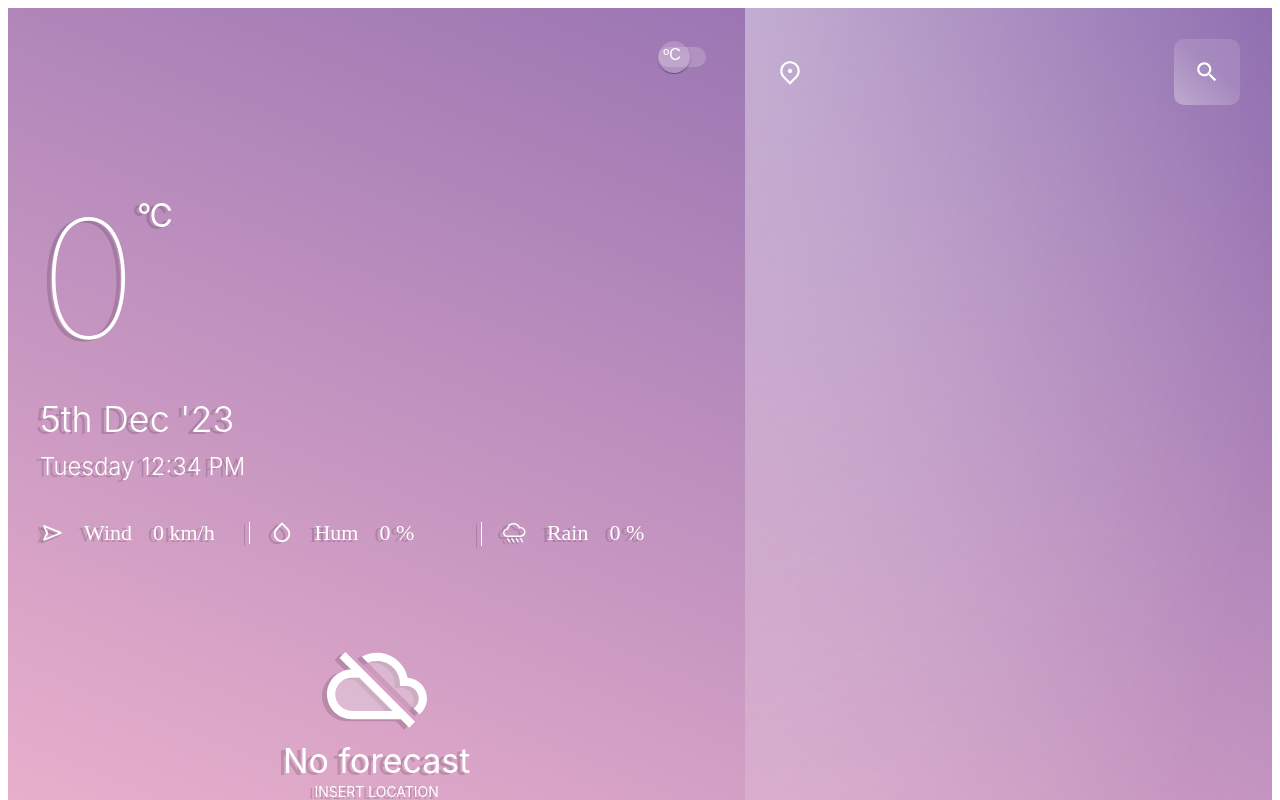
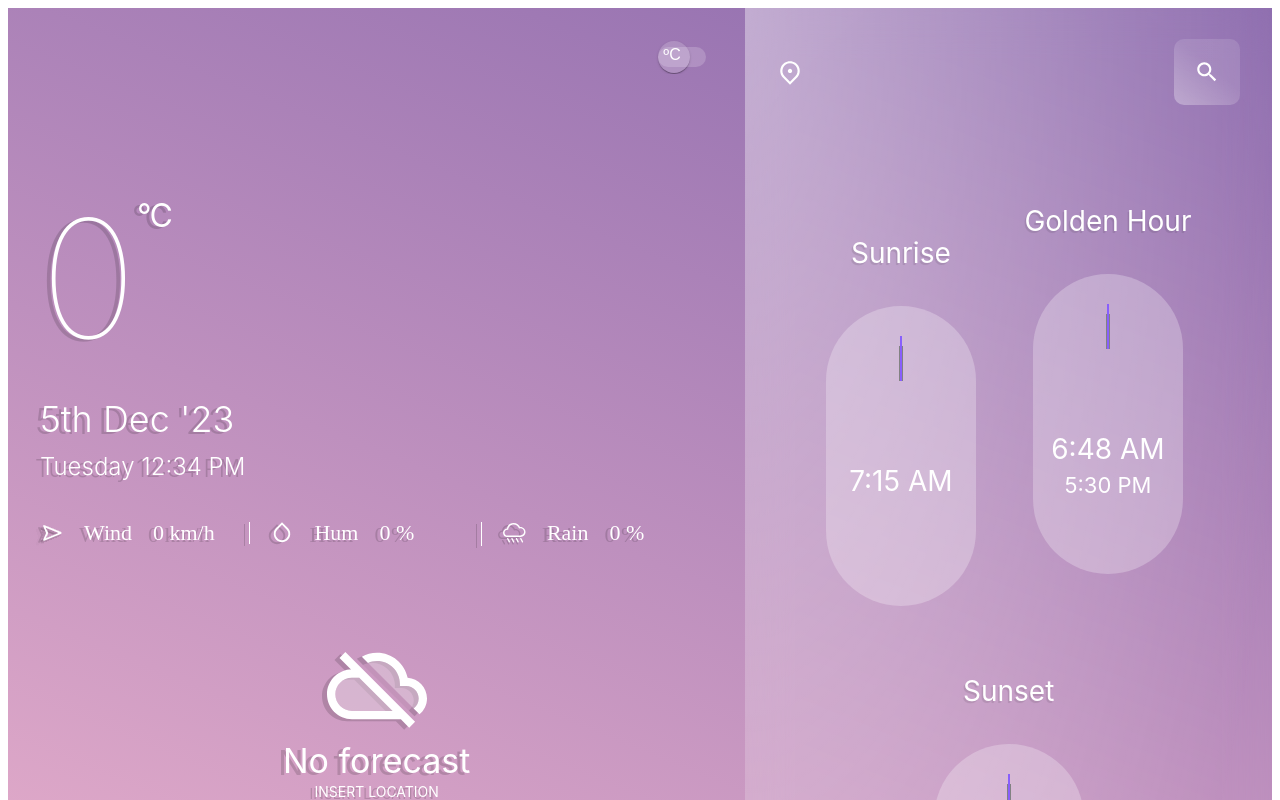
Before and after one commit to HenriqueCSouzza/weather-app, a React (Vite) app: page / in a window 1280 px wide. Shown: the top 800 px of the page. Built offline with nearby package versions, Linux system fonts and the light colour scheme.

Commit message:
create clock

```diff
--- /dev/null
+++ b/src/components/Clock/Clock.tsx
@@ -0,0 +1,48 @@
+import { useState, useEffect } from 'react'
+
+const Clock = ({ dt }: { dt: number }) => {
+  const [seconds, setSeconds] = useState(0)
+  const [minutes, setMinutes] = useState(0)
+  const [hours, setHours] = useState(0)
+
+  useEffect(() => {
+    const now = new Date(dt * 1000)
+    setSeconds(now.getSeconds() * 6)
+    setMinutes(now.getMinutes() * 6)
+    setHours(((now.getHours() % 12) + now.getMinutes() / 60) * 30)
+  }, [dt])
+
+  return (
+    <svg width="150">
+      <line
+        x1="75"
+        y1="75"
+        x2="75"
+        y2="60"
+        transform={`rotate(${hours} 75 75)`}
+        stroke="#EEECEC"
+        strokeWidth="4"
+      />
+      <line
+        x1="75"
+        y1="75"
+        x2="75"
+        y2="40"
+        transform={`rotate(${minutes} 75 75)`}
+        stroke="#828282"
+        strokeWidth="4"
+      />
+      <line
+        x1="75"
+        y1="75"
+        x2="75"
+        y2="30"
+        transform={`rotate(${seconds} 75 75)`}
+        stroke="#885FFC"
+        strokeWidth="2"
+      />
+    </svg>
+  )
+}
+
+export default Clock
--- /dev/null
+++ b/src/components/Clock/index.tsx
@@ -0,0 +1 @@
+export { default } from './Clock'
--- /dev/null
+++ b/src/components/ClockBox/ClockBox.tsx
@@ -0,0 +1,67 @@
+import { Box, Typography } from '@mui/material'
+import Clock from '../Clock'
+export default function ClockBox({
+  title,
+  hourBegin,
+  hourEnd,
+  dt
+}: {
+  title: string
+  hourBegin?: string
+  hourEnd?: string
+  dt?: number
+}) {
+  const dtFormat = dt ? dt * 1000 : 0
+
+  return (
+    <Box
+      display="flex"
+      flexDirection="column"
+      justifyContent="center"
+      alignItems="center"
+    >
+      <Box
+        sx={{
+          color: '#fff',
+          textAlign: 'center',
+          textShadow: '-1.51px 2.26px 0.75px rgba(0, 0, 0, 0.10)',
+          '.MuiTypography-body1': {
+            fontSize: '28px'
+          }
+        }}
+        mb={4}
+      >
+        <Typography>{title}</Typography>
+      </Box>
+      <Box
+        sx={{
+          borderRadius: '100px',
+          background: 'rgba(255, 255, 255, 0.26)',
+          width: 150,
+          height: 300
+        }}
+      >
+        <Clock dt={dtFormat} />
+        <Box
+          sx={{
+            textAlign: 'center',
+            color: '#fff',
+            '.MuiTypography-body1': {
+              fontSize: '28px'
+            },
+            '.MuiTypography-body2': {
+              fontSize: '22px'
+            }
+          }}
+        >
+          <Typography variant="body1">
+            {hourBegin?.replace(/:\d{2}\s/, ' ')}
+          </Typography>
+          <Typography variant="body2">
+            {hourEnd?.replace(/:\d{2}\s/, ' ')}
+          </Typography>
+        </Box>
+      </Box>
+    </Box>
+  )
+}
--- /dev/null
+++ b/src/components/ClockBox/index.tsx
@@ -0,0 +1 @@
+export { default } from './ClockBox'
--- a/src/components/SearchLocationBox/LocationInput.tsx
+++ b/src/components/SearchLocationBox/LocationInput.tsx
@@ -35,7 +35,7 @@ const LocationInput = ({
             fullWidth
             onChange={handleChange}
           />
-          <IconButton onClick={handleVisibleClick}>
+          <IconButton onClick={handleVisibleClick} disableRipple>
             <Close
               color="white"
               sx={{
@@ -46,7 +46,10 @@ const LocationInput = ({
         </>
       ) : null}
 
-      <IconButton onClick={visibility ? submitText : handleVisibleClick}>
+      <IconButton
+        onClick={visibility ? submitText : handleVisibleClick}
+        disableRipple
+      >
         <SearchIcon
           color="white"
           sx={{
--- a/src/view/RightWeatherView/RightWeatherContent.tsx
+++ b/src/view/RightWeatherView/RightWeatherContent.tsx
@@ -1,6 +1,30 @@
-import { Box } from '@mui/material'
+import { Grid } from '@mui/material'
+import ClockBox from '../../components/ClockBox'
 // type RightWeatherContentProps = {}
 
 export default function RightWeatherContent() {
-  return <Box display="flex" flexDirection="column" gap={5}></Box>
+  return (
+    <Grid
+      container
+      alignItems="center"
+      justifyContent={{ xs: 'center', sm: 'center', md: 'space-evenly' }}
+    >
+      <Grid item mt={{ xs: 0, sm: 0, md: 8 }}>
+        <ClockBox title="Sunrise" hourBegin="7:15:09 AM" />
+      </Grid>
+      <Grid
+        item
+        sx={{ display: 'flex', justifyContent: 'center', alignItems: 'center' }}
+      >
+        <ClockBox
+          title="Golden Hour"
+          hourBegin="6:48:01 AM"
+          hourEnd="5:30:01 PM"
+        />
+      </Grid>
+      <Grid mt={{ xs: 0, sm: 0, md: 8 }} item>
+        <ClockBox title="Sunset" hourBegin="5:02:53 PM" />
+      </Grid>
+    </Grid>
+  )
 }
```
Also changed, not shown: src/services/sunriseSunsetApi.ts (added, +30 -0 lines).
